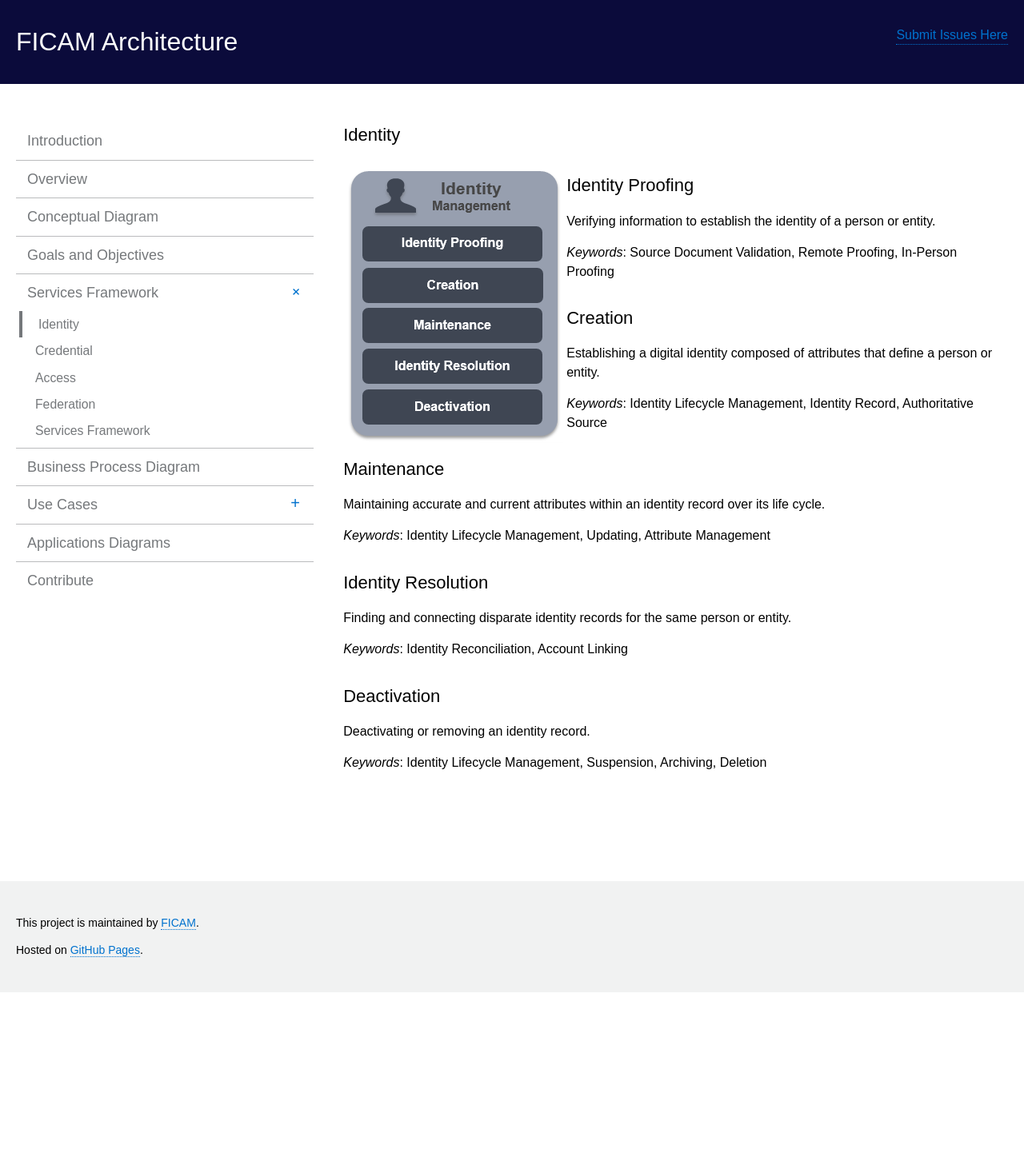
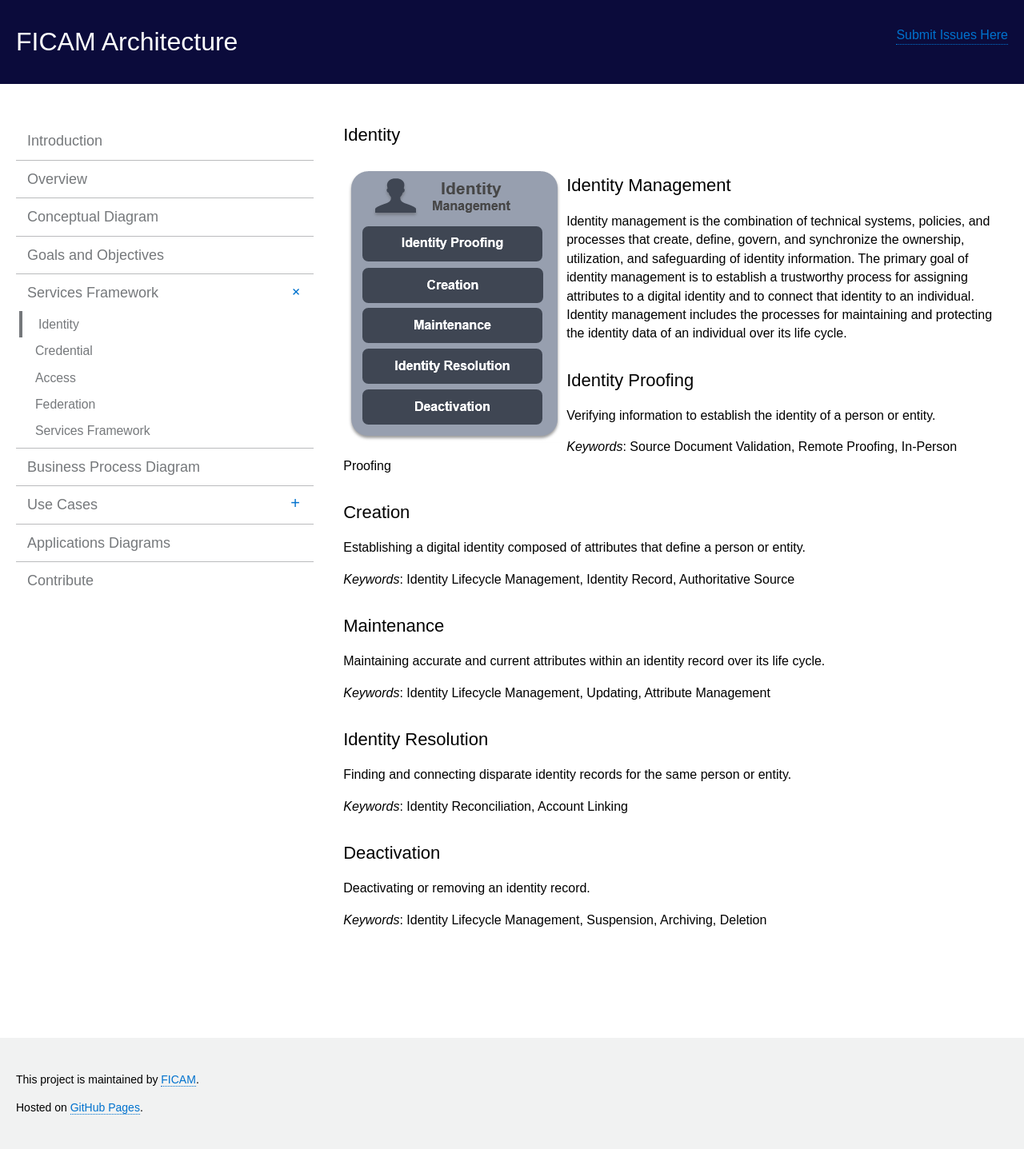
Before and after one commit to GSA/ficam-arch, a Jekyll site: the page built from _services/11_identity.md, in a window 1280 px wide. Shown: the whole page at 80% size. Built offline with Jekyll 4.4.1, drawn with Linux system fonts in a browser that asks for light colours; before the commit the page ends 1241 px from its top, so only the background shows below that.

Commit message:
Update 11_identity.md

```diff
--- a/_services/11_identity.md
+++ b/_services/11_identity.md
@@ -4,7 +4,9 @@ title: Identity
 collection: services
 ---
 <img src ="../../img/Identity.png" align = "left">
+## Identity Management
 
+Identity management is the combination of technical systems, policies, and processes that create, define, govern, and synchronize the ownership, utilization, and safeguarding of identity information. The primary goal of identity management is to establish a trustworthy process for assigning attributes to a digital identity and to connect that identity to an individual. Identity management includes the processes for maintaining and protecting the identity data of an individual over its life cycle.
 
 ## Identity Proofing
 
```
